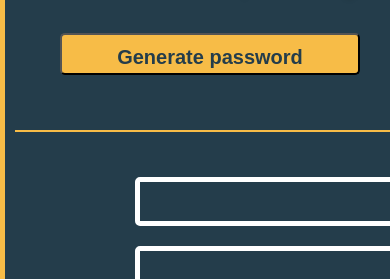
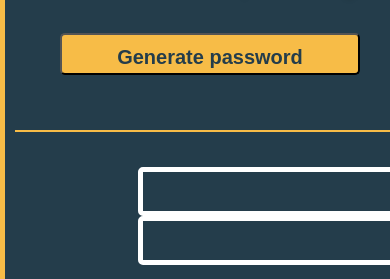
Before and after one commit to bryanprestige/BE-Password-generator, a plain HTML site: page index.html in a window 390 px wide. Shown: the part 253-532 px from the top of the page. Drawn offline with Linux system fonts and the light colour scheme.

Commit message:
more chnages

```diff
--- a/index.css
+++ b/index.css
@@ -146,14 +146,14 @@ h2 {
   }
 
   #password-spaces {
+    display: flex;
     flex-direction: column;
-    align-items: center;
-    margin-left: 0;
+    align-items: center;;
   }
 
   #space-one, #space-two {
     width: 100%;
     max-width: 300px;
-    margin: 10px 0;
+    margin: auto;
   }
 }
```
